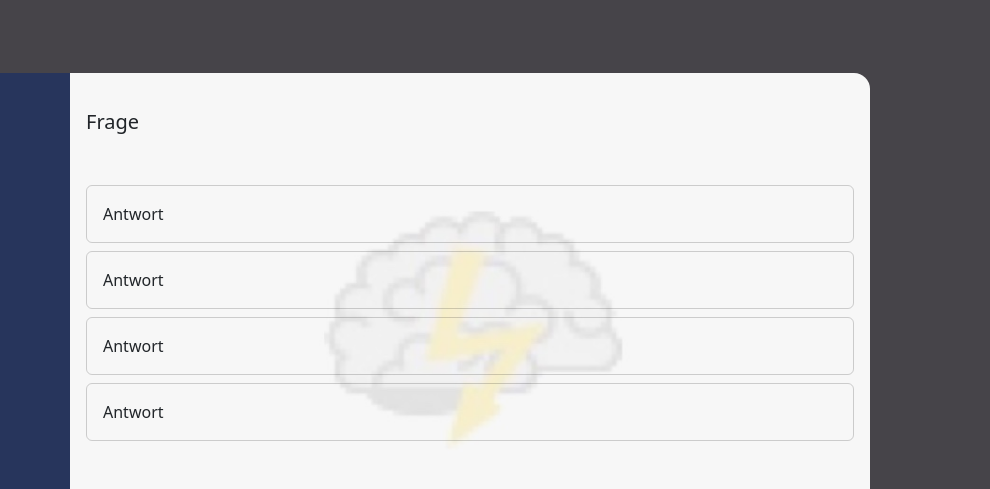
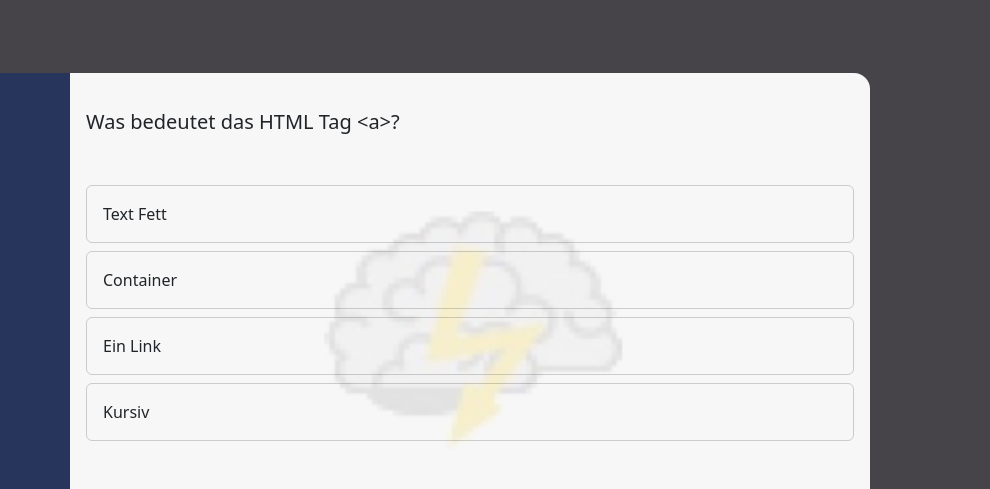
Before and after one commit to KevinMuellerDev/quizapp, a website: page index.html in a window 1280 px wide. Shown: the part 87-576 px from the top of the page, 290-1280 px from the left. Drawn offline with nearby package versions, Linux system fonts and the light colour scheme.

Commit message:
added dynamic show question function (showQuestion())

```diff
--- a/arrays.js
+++ b/arrays.js
@@ -1,4 +1,4 @@
-let question = [
+let questions = [
     {
         'question':'Wer hat HTML erfunden?',
         'answer_1':'Robbie Williams',
--- a/index.html
+++ b/index.html
@@ -12,11 +12,12 @@
     <script src="https://cdn.jsdelivr.net/npm/bootstrap@5.3.2/dist/js/bootstrap.bundle.min.js"
         integrity="sha384-C6RzsynM9kWDrMNeT87bh95OGNyZPhcTNXj1NW7RuBCsyN/o0jlpcV8Qyq46cDfL"
         crossorigin="anonymous"></script>
+    <script src="arrays.js"></script>
     <script src="script.js"></script>
-    <script src="arrays.js"></script>
+
 </head>
 
-<body>
+<body onload="init()">
 
     <main>
         <nav class="nav flex-column nav-bg">
@@ -32,28 +33,28 @@
         </nav>
         <div class="card card-container">
             <div class="card-body d-flex flex-column justify-content-around">
-                <h5 class="card-title">Frage</h5>
+                <h5 class="card-title" id="question-head">Frage</h5>
                 <div>
                     <div class="card mb-2 bg-transparent">
-                        <div class="card-body">
+                        <div class="card-body" id="answer1">
                             Antwort
                         </div>
                     </div>
 
                     <div class="card mb-2 bg-transparent">
-                        <div class="card-body">
+                        <div class="card-body" id="answer2">
                             Antwort
                         </div>
                     </div>
 
                     <div class="card mb-2 bg-transparent">
-                        <div class="card-body">
+                        <div class="card-body" id="answer3">
                             Antwort
                         </div>
                     </div>
 
                     <div class="card mb-2 bg-transparent">
-                        <div class="card-body">
+                        <div class="card-body" id="answer4">
                             Antwort
                         </div>
                     </div>
@@ -61,7 +62,7 @@
 
 
                 <div class="text-center">
-                    <span><b>1</b> von <b>5</b> Fragen</span>
+                    <span><b id="question-start"></b> von <b id="question-end"></b> Fragen</span>
                 </div>
             </div>
         </div>
--- a/script.js
+++ b/script.js
@@ -0,0 +1,20 @@
+let currentQuestion = 1;
+
+
+function init(){
+    document.getElementById('question-start').textContent = '1';
+    document.getElementById('question-end').textContent = `${questions.length}`;
+    showQuestion();
+}
+
+function showQuestion(){
+    let question = questions[currentQuestion];
+    document.getElementById('question-head').innerHTML = `${question['question']}`;
+
+    for (let i = 1; i < Object.keys(question).length - 1; i++) {
+        const answer = question[`answer_${i}`];
+
+        document.getElementById(`answer${i}`).innerHTML = `${answer}`;
+    }
+
+}
```
